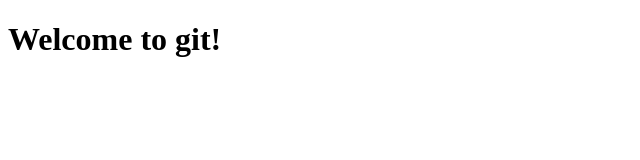
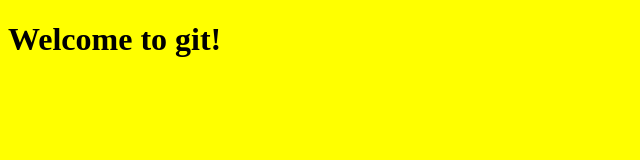
Before and after one commit to mbmcconaughey/cse102, a plain HTML site: page index.html in a window 1280 px wide. Shown: the whole page, without its empty margins (0-640 px from the left). Drawn offline with Linux system fonts and the light colour scheme.

Commit message:
Changed background color

```diff
--- a/style.css
+++ b/style.css
@@ -1,5 +1,5 @@
 body {
 
-background-color: #FFFFFF ;
+background-color: yellow ;
 
 }
```
